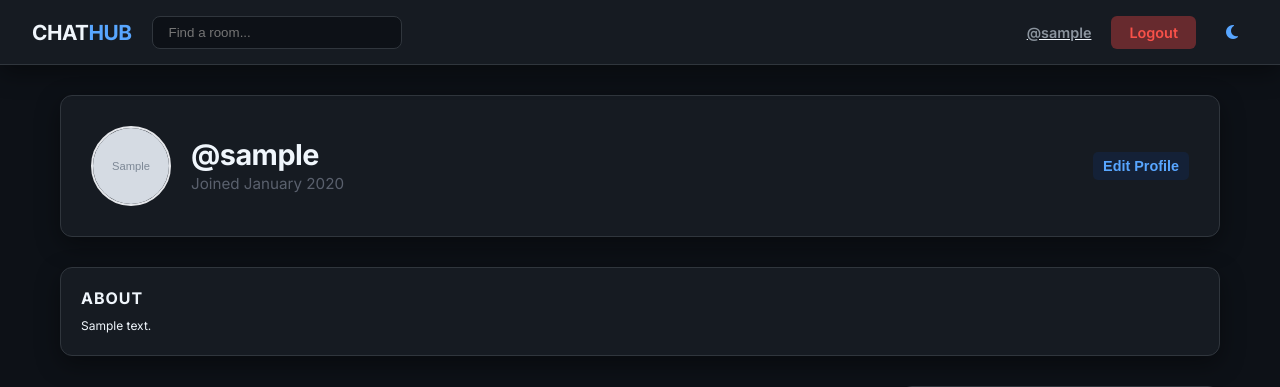
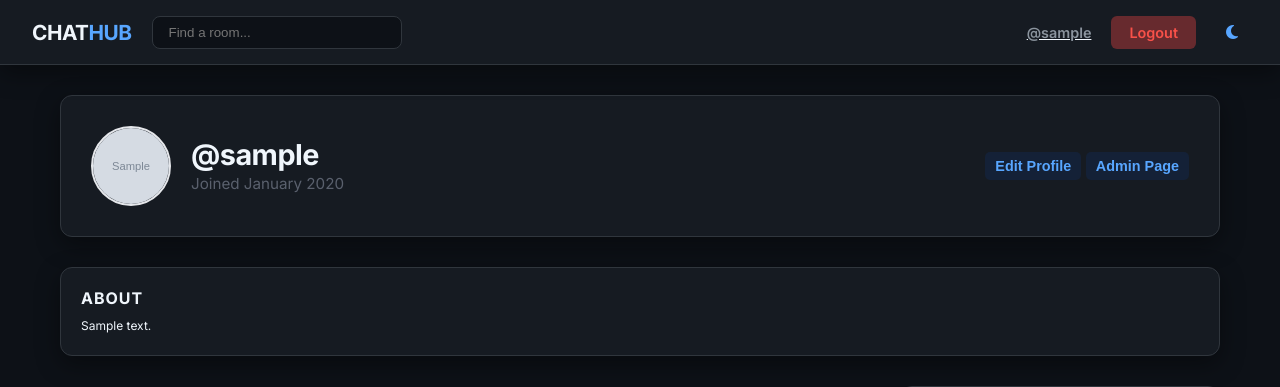
Before and after one commit to Suyash-Batra/Chathub, a Django app: page /profile/1/ in a window 1280 px wide. Shown: the top 387 px of the page. Run offline with Django 5.2, Linux system fonts and the light colour scheme; a user stored in the database is signed in; tables that the repository leaves empty hold one stand-in row (values such as "Sample post"); grey boxes marked "Sample" are stand-in pictures; parts of the project's set-up code (start-up, migrations or seed data) failed here and were passed over.

Commit message:
Added Admin Button for Admin Login

```diff
--- a/base/templates/base/profile.html
+++ b/base/templates/base/profile.html
@@ -18,6 +18,9 @@
         {% if request.user == users %}
         <div class="profile-actions">
             <a href="{% url 'update-user' %}"><button class="action-link edit" style="border: none">Edit Profile</button></a>
+            {% if request.user.is_staff == 1 %}
+            <a href="{% url 'admin:index' %}"><button class="action-link edit" style="border: none">Admin Page</button></a>
+            {% endif %}
         </div>
         {% endif %}
     </header>
--- a/base/urls.py
+++ b/base/urls.py
@@ -1,5 +1,6 @@
 from . import views
 from django.urls import path
+from django.contrib import admin
 
 urlpatterns = [
     path('', views.HomeView.as_view(), name="home"),
@@ -24,4 +25,5 @@ urlpatterns = [
     path('upload-voice/<str:pk>/', views.VoiceUploadView.as_view(), name="upload-voice"),
     path('upload-file/<str:pk>/', views.FileUploadView.as_view(), name="upload-file"),
     path('check-message/<int:pk>/', views.check_message_ready, name='check-message'),
+    path('admin/', admin.site.urls, name="admin"),
 ]
```
